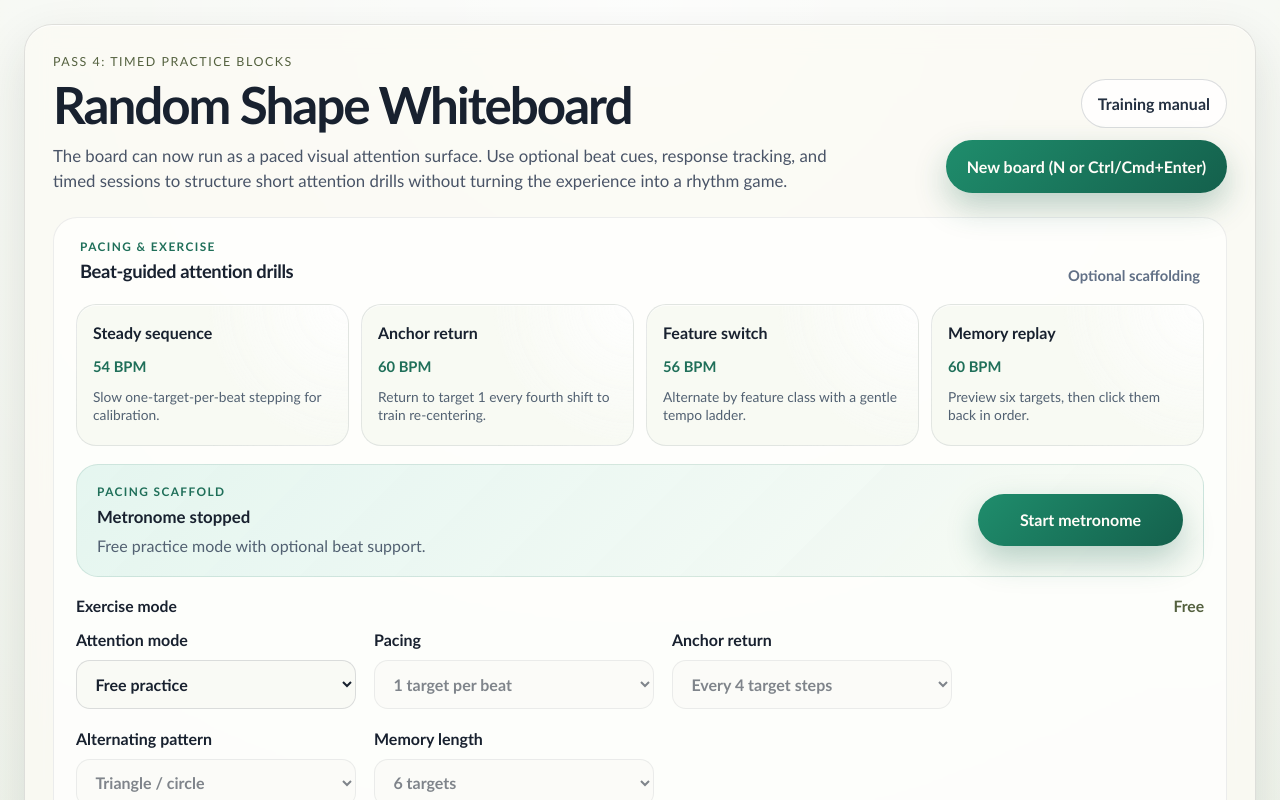
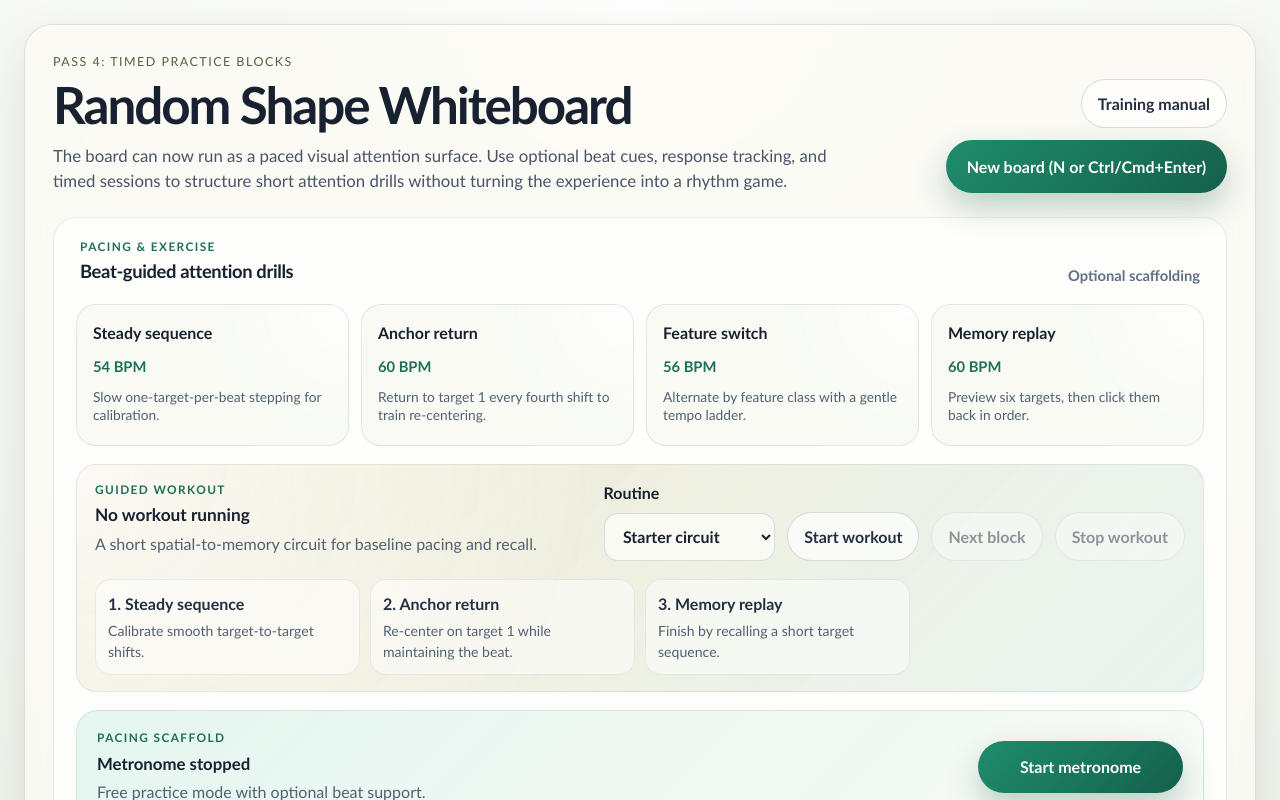
Before and after one commit to danysdragons/random-shapes, a React (Vite) app: page / in a window 1280 px wide. Shown: the top 800 px of the page. Built offline with nearby package versions, Linux system fonts and the light colour scheme.

Commit message:
Implemented guided workout

```diff
--- a/src/App.tsx
+++ b/src/App.tsx
@@ -21,6 +21,7 @@ import {
   TEMPO_LADDER_STEPS,
   practicePresets,
   shapeTypeOptions,
+  workoutPlans,
 } from "./config";
 import {
   generateMemorySequence,
@@ -64,10 +65,21 @@ import type {
   ShapeType,
   TempoLadderIntervalSeconds,
   TempoLadderStepBpm,
+  WorkoutPlan,
 } from "./types";
 
 const METRONOME_LOOKAHEAD_MS = 25;
 const METRONOME_SCHEDULE_AHEAD_SECONDS = 0.12;
+
+function getDefaultWorkoutPlan(): WorkoutPlan {
+  const [defaultWorkoutPlan] = workoutPlans;
+
+  if (!defaultWorkoutPlan) {
+    throw new Error("At least one workout plan must be configured.");
+  }
+
+  return defaultWorkoutPlan;
+}
 
 function loadStoredSessionRecords() {
   try {
@@ -146,6 +158,12 @@ export default function App() {
   const [sessionRecords, setSessionRecords] = useState<SessionRecord[]>(
     loadStoredSessionRecords,
   );
+  const [selectedWorkoutId, setSelectedWorkoutId] = useState(
+    () => getDefaultWorkoutPlan().id,
+  );
+  const [activeWorkoutId, setActiveWorkoutId] = useState<string | null>(null);
+  const [activeWorkoutStepIndex, setActiveWorkoutStepIndex] = useState(0);
+  const [workoutCompleted, setWorkoutCompleted] = useState(false);
   const [tempoLadderEnabled, setTempoLadderEnabled] = useState(false);
   const [tempoLadderBaseBpm, setTempoLadderBaseBpm] = useState(60);
   const [tempoLadderStepBpm, setTempoLadderStepBpm] =
@@ -576,6 +594,33 @@ export default function App() {
     : isSessionRunning
       ? "Session running"
       : "Session ready";
+  const selectedWorkout =
+    workoutPlans.find((workout) => workout.id === selectedWorkoutId) ??
+    getDefaultWorkoutPlan();
+  const activeWorkout =
+    activeWorkoutId === null
+      ? null
+      : (workoutPlans.find((workout) => workout.id === activeWorkoutId) ??
+        null);
+  const activeWorkoutStep =
+    activeWorkout?.steps[activeWorkoutStepIndex] ?? null;
+  const activeWorkoutPreset = activeWorkoutStep
+    ? (practicePresets.find(
+        (preset) => preset.id === activeWorkoutStep.presetId,
+      ) ?? null)
+    : null;
+  const isLastWorkoutStep =
+    activeWorkout !== null &&
+    activeWorkoutStepIndex >= activeWorkout.steps.length - 1;
+  const workoutStatus = activeWorkout
+    ? workoutCompleted
+      ? `${activeWorkout.name} complete`
+      : `Block ${activeWorkoutStepIndex + 1}/${activeWorkout.steps.length}: ${
+          activeWorkoutPreset?.name ?? "Unknown preset"
+        }`
+    : workoutCompleted
+      ? "Workout complete"
+      : "No workout running";
 
   function regenerateBoard() {
     setSeed(randomSeed());
@@ -742,6 +787,71 @@ export default function App() {
     resetBeatClock();
     resetResponseStats();
     resetMemoryReplay();
+  }
+
+  function getPresetById(presetId: string) {
+    return practicePresets.find((preset) => preset.id === presetId) ?? null;
+  }
+
+  function applyWorkoutStep(workout: WorkoutPlan, stepIndex: number) {
+    const step = workout.steps[stepIndex];
+
+    if (!step) {
+      return false;
+    }
+
+    const preset = getPresetById(step.presetId);
+
+    if (!preset) {
+      return false;
+    }
+
+    applyPracticePreset(preset);
+    return true;
+  }
+
+  function startWorkout(workout: WorkoutPlan = selectedWorkout) {
+    if (!applyWorkoutStep(workout, 0)) {
+      return;
+    }
+
+    setSelectedWorkoutId(workout.id);
+    setActiveWorkoutId(workout.id);
+    setActiveWorkoutStepIndex(0);
+    setWorkoutCompleted(false);
+  }
+
+  function advanceWorkoutStep() {
+    if (!activeWorkout) {
+      return;
+    }
+
+    if (isLastWorkoutStep) {
+      setWorkoutCompleted(true);
+      setIsSessionRunning(false);
+      setIsMetronomeRunning(false);
+      return;
+    }
+
+    const nextStepIndex = activeWorkoutStepIndex + 1;
+
+    if (!applyWorkoutStep(activeWorkout, nextStepIndex)) {
+      return;
+    }
+
+    setActiveWorkoutStepIndex(nextStepIndex);
+    setWorkoutCompleted(false);
+  }
+
+  function stopWorkout() {
+    setActiveWorkoutId(null);
+    setActiveWorkoutStepIndex(0);
+    setWorkoutCompleted(false);
+  }
+
+  function handlePresetClick(preset: PracticePreset) {
+    stopWorkout();
+    applyPracticePreset(preset);
   }
 
   function saveSessionSnapshot() {
@@ -879,13 +989,97 @@ export default function App() {
                   key={preset.id}
                   className="preset-card"
                   type="button"
-                  onClick={() => applyPracticePreset(preset)}
+                  onClick={() => handlePresetClick(preset)}
                 >
                   <span>{preset.name}</span>
                   <strong>{preset.bpm} BPM</strong>
                   <small>{preset.description}</small>
                 </button>
               ))}
+            </div>
+
+            <div className="metrics-strip workout-strip" aria-live="polite">
+              <div className="workout-copy">
+                <p className="metronome-kicker">Guided workout</p>
+                <strong>{workoutStatus}</strong>
+                <span>
+                  {activeWorkout
+                    ? activeWorkout.description
+                    : selectedWorkout.description}
+                </span>
+              </div>
+
+              <div className="session-actions">
+                <label className="select-field compact-select" htmlFor="workout-plan">
+                  <span>Routine</span>
+                  <select
+                    id="workout-plan"
+                    value={selectedWorkoutId}
+                    disabled={activeWorkout !== null && !workoutCompleted}
+                    onChange={(event) => setSelectedWorkoutId(event.target.value)}
+                  >
+                    {workoutPlans.map((workout) => (
+                      <option key={workout.id} value={workout.id}>
+                        {workout.name}
+                      </option>
+                    ))}
+                  </select>
+                </label>
+
+                <button
+                  className="secondary-button"
+                  type="button"
+                  onClick={() => startWorkout(selectedWorkout)}
+                >
+                  {activeWorkout && !workoutCompleted
+                    ? "Restart workout"
+                    : "Start workout"}
+                </button>
+
+                <button
+                  className="secondary-button"
+                  type="button"
+                  disabled={activeWorkout === null || workoutCompleted}
+                  onClick={advanceWorkoutStep}
+                >
+                  {isLastWorkoutStep ? "Finish workout" : "Next block"}
+                </button>
+
+                <button
+                  className="secondary-button"
+                  type="button"
+                  disabled={activeWorkout === null}
+                  onClick={stopWorkout}
+                >
+                  Stop workout
+                </button>
+              </div>
+
+              <ol className="workout-step-list">
+                {(activeWorkout ?? selectedWorkout).steps.map((step, index) => {
+                  const preset = getPresetById(step.presetId);
+                  const isCurrent =
+                    activeWorkout !== null &&
+                    index === activeWorkoutStepIndex &&
+                    !workoutCompleted;
+
+                  return (
+                    <li
+                      key={`${step.presetId}-${index}`}
+                      className={`workout-step${isCurrent ? " is-current" : ""}${
+                        workoutCompleted || (activeWorkout !== null && index < activeWorkoutStepIndex)
+                          ? " is-complete"
+                          : ""
+                      }`}
+                    >
+                      <strong>
+                        {index + 1}. {preset?.name ?? "Missing preset"}
+                      </strong>
+                      <span>{step.note}</span>
+                    </li>
+                  );
+                })}
+              </ol>
             </div>
 
             <div className="metronome-strip">
--- a/src/config.ts
+++ b/src/config.ts
@@ -1,4 +1,4 @@
-import type { PracticePreset, ShapeType } from "./types";
+import type { PracticePreset, ShapeType, WorkoutPlan } from "./types";
 
 export const DEFAULT_BOARD_WIDTH = 1600;
 export const DEFAULT_BOARD_HEIGHT = 960;
@@ -171,3 +171,70 @@ export const practicePresets = [
     memorySequenceLength: 6,
   },
 ] satisfies PracticePreset[];
+
+export const workoutPlans = [
+  {
+    id: "starter-circuit",
+    name: "Starter circuit",
+    description:
+      "A short spatial-to-memory circuit for baseline pacing and recall.",
+    steps: [
+      {
+        presetId: "steady-sequence",
+        note: "Calibrate smooth target-to-target shifts.",
+      },
+      {
+        presetId: "anchor-return",
+        note: "Re-center on target 1 while maintaining the beat.",
+      },
+      {
+        presetId: "memory-replay",
+        note: "Finish by recalling a short target sequence.",
+      },
+    ],
+  },
+  {
+    id: "temporal-control",
+    name: "Temporal control",
+    description:
+      "Build beat-locked shifts, feature switching, and anchor recovery.",
+    steps: [
+      {
+        presetId: "steady-sequence",
+        note: "Lock onto a predictable one-target-per-beat cadence.",
+      },
+      {
+        presetId: "feature-switch",
+        note: "Alternate target features while the tempo ladder rises.",
+      },
+      {
+        presetId: "anchor-return",
+        note: "Slow down dwell and return attention to the anchor.",
+      },
+    ],
+  },
+  {
+    id: "full-attention",
+    name: "Full attention",
+    description:
+      "A longer sequence covering spatial order, feature switching, anchor return, and memory.",
+    steps: [
+      {
+        presetId: "steady-sequence",
+        note: "Start with stable sequential scanning.",
+      },
+      {
+        presetId: "feature-switch",
+        note: "Switch attention by target feature under pacing.",
+      },
+      {
+        presetId: "anchor-return",
+        note: "Re-establish a home-base target between shifts.",
+      },
+      {
+        presetId: "memory-replay",
+        note: "End with sequence preview and recall.",
+      },
+    ],
+  },
+] satisfies WorkoutPlan[];
--- a/src/styles.css
+++ b/src/styles.css
@@ -293,6 +293,67 @@ select {
 
 .tempo-ladder-strip {
   background: linear-gradient(135deg, rgba(232, 242, 255, 0.72), rgba(255, 255, 255, 0.62));
+}
+
+.workout-strip {
+  display: grid;
+  grid-template-columns: minmax(220px, 1fr) auto;
+  align-items: start;
+  background:
+    radial-gradient(circle at top left, rgba(255, 255, 255, 0.72), transparent 45%),
+    linear-gradient(135deg, rgba(241, 232, 207, 0.86), rgba(225, 241, 235, 0.72));
+}
+
+.workout-copy {
+  display: grid;
+  gap: 4px;
+}
+
+.workout-copy strong {
+  font-size: 1.08rem;
+}
+
+.workout-copy span {
+  color: #526172;
+}
+
+.workout-step-list {
+  grid-column: 1 / -1;
+  display: grid;
+  grid-template-columns: repeat(4, minmax(0, 1fr));
+  margin: 0;
+  padding: 0;
+  gap: 10px;
+  list-style: none;
+}
+
+.workout-step {
+  display: grid;
+  gap: 4px;
+  padding: 12px;
+  border: 1px solid rgba(36, 48, 65, 0.08);
+  border-radius: 16px;
+  background: rgba(255, 255, 255, 0.48);
+}
+
+.workout-step strong {
+  color: #243041;
+}
+
+.workout-step span {
+  color: #526172;
+  font-size: 0.88rem;
+}
+
+.workout-step.is-current {
+  border-color: rgba(31, 141, 108, 0.32);
+  background: rgba(232, 248, 241, 0.72);
+  box-shadow: inset 0 0 0 1px rgba(31, 141, 108, 0.08);
+}
+
+.workout-step.is-complete {
+  border-color: rgba(84, 97, 63, 0.18);
+  background: rgba(247, 249, 242, 0.68);
 }
 
 .session-log-strip {
@@ -713,6 +774,14 @@ select:disabled {
     align-items: stretch;
   }
 
+  .workout-strip {
+    grid-template-columns: 1fr;
+  }
+
+  .workout-step-list {
+    grid-template-columns: 1fr;
+  }
+
   .preset-grid {
     grid-template-columns: 1fr;
   }
```
Also changed, not shown: src/types.ts (+12 -0 lines), 2 other files (tests, documents, lock files or other folders).
